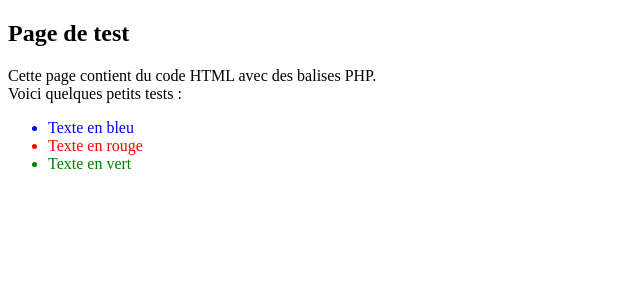
After one commit to Redone-dahbi/Projects, a PHP site: page /base.html in a window 1280 px wide. The commit adds this page. Shown: the top 300 px of the page, without its empty margins (0-640 px from the left). Run offline with PHP 8.4, Linux system fonts and the light colour scheme.

Commit message:
third_commit

```diff
--- /dev/null
+++ b/OC_PHP_MySQL/P1/base.html
@@ -0,0 +1,27 @@
+<!DOCTYPE html>
+<html>
+    <head>
+        <title>Ceci est une page de test avec des balises PHP</title>
+        <meta charset="utf-8" />
+    </head>
+    <body>
+        <h2>Page de test</h2>
+
+        <p>
+            Cette page contient du code HTML avec des balises PHP.<br />
+            <?php /* Insérer du code PHP ici */ ?>
+            Voici quelques petits tests :
+        </p>
+
+        <ul>
+        <li style="color: blue;">Texte en bleu</li>
+        <li style="color: red;">Texte en rouge</li>
+        <li style="color: green;">Texte en vert</li>
+        </ul>
+
+        <?php
+        /* Encore du PHP
+        Toujours du PHP */
+        ?>
+    </body>
+</html>
--- a/OC_PHP_MySQL/P1/index.php
+++ b/OC_PHP_MySQL/P1/index.php
@@ -1,5 +1,5 @@
 <?php
 
-    echo "Hello world !!";
+    echo "Hello <strong> \"world\" </strong> !!";
 
 ?>
```
Also changed, not shown: OC_PHP_MySQL/P1/app.php (added, +15 -0 lines).
